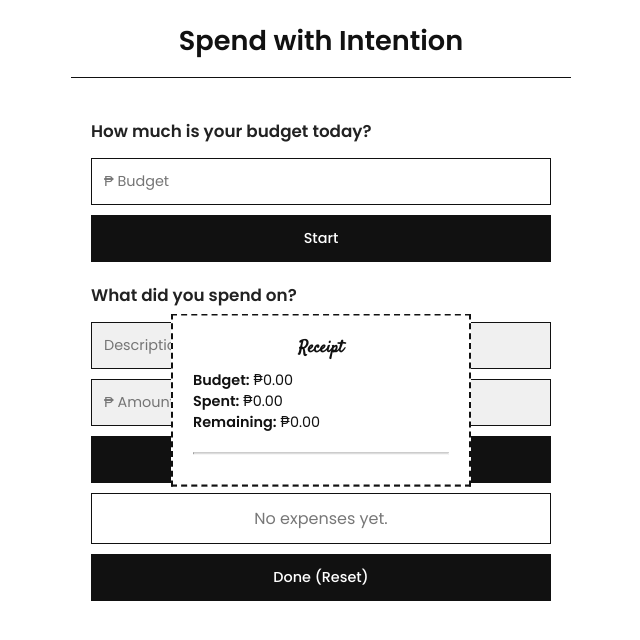
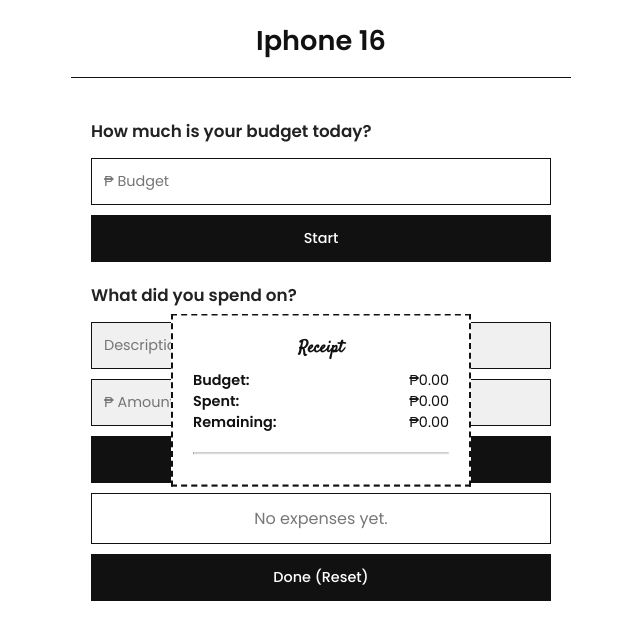
Before and after one commit to eafni33/trackur.exp, a plain HTML site: page index.html in a window 1280 px wide. Both pictures are taken after a click on the button "Done (Reset)". Shown: the whole page, without its empty margins (319-959 px from the left). Drawn offline with Linux system fonts and the light colour scheme.

Commit message:
Update index.html

```diff
--- a/index.html
+++ b/index.html
@@ -3,21 +3,22 @@
 <head>
 <meta charset="UTF-8" />
 <meta name="viewport" content="width=device-width, initial-scale=1.0" />
-<title>Minimal Budget Tracker</title>
+<title>trackurexp</title>
 <link href="https://fonts.googleapis.com/css2?family=Satisfy&family=Poppins:wght@400;500;600&display=swap" rel="stylesheet" />
 <style>
 * {
   box-sizing: border-box;
   margin: 0;
   padding: 0;
-  font-family: 'Poppins', -apple-system, BlinkMacSystemFont, "Segoe UI", Roboto, Helvetica, Arial, sans-serif;
+  font-family: 'Poppins', sans-serif;
 }
 body {
-  min-height: 100vh;
+  height: 100vh;
   display: flex;
   flex-direction: column;
   background: #ffffff;
   color: #111;
+  overflow: hidden;
 }
 .page-container {
   flex: 1;
@@ -41,13 +42,13 @@
 header {
   background: none;
   color: #111;
-  padding: 20px 10px 20px;
+  padding: 20px 10px;
   flex-shrink: 0;
 }
 header h1 {
   text-align: center;
   font-size: 1.7rem;
-  font-family: 'Poppins', cursive;
+  font-family: 'Poppins', sans-serif;
   margin-bottom: 15px;
 }
 .separator {
@@ -93,7 +94,6 @@
   outline: none;
   border-radius: 0;
   font-weight: 400;
-  font-family: 'Poppins', sans-serif;
 }
 input:disabled {
   background: #f0f0f0;
@@ -165,7 +165,7 @@
   display: none;
 }
 
-/* RECEIPT STYLES */
+/* Receipt Styles */
 .ticket {
   position: fixed;
   top: 50%;
@@ -186,6 +186,18 @@
   flex-direction: column;
   align-items: center;
 }
+.ticket div {
+  width: 100%;
+  display: flex;
+  justify-content: space-between;
+}
+.ticket strong {
+  flex: 1;
+}
+.ticket span {
+  text-align: right;
+  flex: 1;
+}
 @keyframes ticketIn {
   0% {
     opacity: 0;
@@ -204,24 +216,13 @@
     opacity: 0;
   }
 }
-
-/* MOBILE RESPONSIVENESS */
-@media (max-width: 500px) {
-  main {
-    padding: 0 15px;
-    margin: 0 auto;
-  }
-  .ticket {
-    width: 90%;
-  }
-}
 </style>
 </head>
 <body>
 
 <div class="page-container">
 <header>
-  <h1>Spend with Intention</h1>
+  <h1>Iphone 16</h1></h1>
   <div class="separator"></div>
 </header>
 
@@ -306,12 +307,13 @@
   receiptShown = true;
   const ticket = document.createElement("div");
   ticket.className = "ticket";
-  ticket.innerHTML = `<h3 style="font-family: Satisfy; margin-bottom: 10px;">Receipt</h3>
-    <div style="width: 100%;"><strong>Budget:</strong> ₱${budget.toFixed(2)}</div>
-    <div style="width: 100%;"><strong>Spent:</strong> ₱${spent.toFixed(2)}</div>
-    <div style="width: 100%; margin-bottom: 10px;"><strong>Remaining:</strong> ₱${(budget - spent).toFixed(2)}</div>
+  ticket.innerHTML = `
+    <h3 style="font-family: Satisfy; margin-bottom: 10px;">Receipt</h3>
+    <div><strong>Budget:</strong><span>₱${budget.toFixed(2)}</span></div>
+    <div><strong>Spent:</strong><span>₱${spent.toFixed(2)}</span></div>
+    <div style="margin-bottom: 10px;"><strong>Remaining:</strong><span>₱${(budget - spent).toFixed(2)}</span></div>
     <hr style="width: 100%; margin: 10px 0;">
-    ${expenses.map(e => `<div style="width:100%; display:flex; justify-content:space-between;"><span>${e.name}</span><span>₱ -${e.amount.toFixed(2)}</span></div>`).join('')}
+    ${expenses.map(e => `<div><span>${e.name}</span><span>₱ -${e.amount.toFixed(2)}</span></div>`).join('')}
   `;
   document.body.appendChild(ticket);
   setTimeout(() => {
@@ -325,7 +327,6 @@
   budget = parseFloat(budgetInput.value);
   spent = 0;
   expenses = [];
-  receiptShown = false;
   updateSummary();
   refreshExpenses();
   sectionTitle.textContent = "Your session summary";
@@ -347,11 +348,9 @@
   updateSummary();
   refreshExpenses();
   expenseForm.reset();
-  receiptShown = false;
 });
 
 doneBtn.addEventListener("click", function(){
-  if (!receiptShown) {
   showTicket();
   setTimeout(() => {
     budget = 0;
@@ -364,10 +363,9 @@
     summary.classList.add("hidden");
     descInput.disabled = true;
     amountInput.disabled = true;
+    triggerFadeSlideIn();
     receiptShown = false;
-      triggerFadeSlideIn();
   }, 4500);
-  }
 });
 </script>
 
```
Lines whose indentation alone changed are shown as unchanged.
